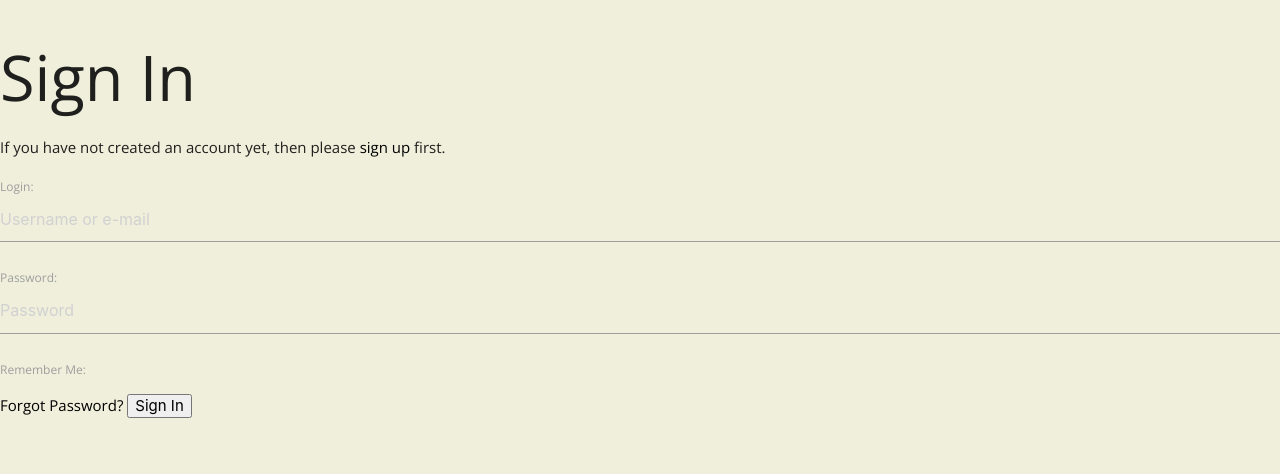
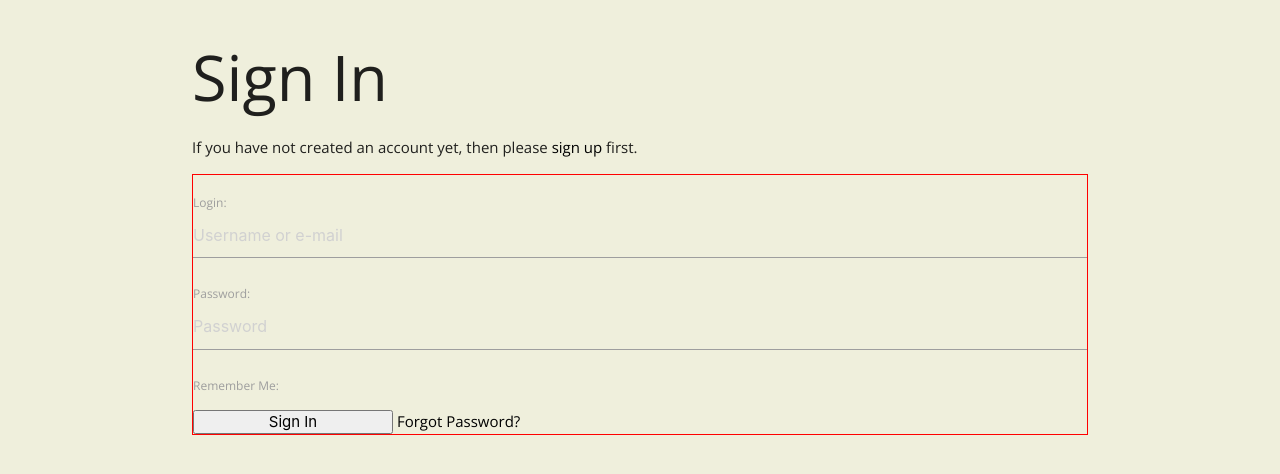
Before and after one commit to DelroyBrown28/rubymoon, a Django app: page /accounts/login/ in a window 1280 px wide. Shown: the part 64-538 px from the top of the page. Run offline with Django 3.2, Linux system fonts and the light colour scheme; some libraries are stand-ins or nearby versions.

Commit message:
updated login.html

```diff
--- a/static/css/main.css
+++ b/static/css/main.css
@@ -541,5 +541,17 @@ a.brand-logo {
         margin: 10px 0px;
     }
 
+    /* Sign in page */
 
+    #id_login {
+        background: transparent;
+    }
+
+    .login_form {
+        border: 1px solid red ;
+    }
+
+    .primaryAction {
+        width: 200px;
+    }
 }
--- a/store_products/models.py
+++ b/store_products/models.py
@@ -22,6 +22,7 @@ class Product(models.Model):
     sku = models.CharField(max_length=254, null=True, blank=True)
     name = models.CharField(max_length=254)
     description = models.TextField()
+    item_has_size = models.BooleanField(default=False, null=True, blank=True)
     price = models.DecimalField(max_digits=6, decimal_places=2)
     rating = models.DecimalField(
         max_digits=6, decimal_places=2, null=True, blank=True)
--- a/templates/allauth/account/login.html
+++ b/templates/allauth/account/login.html
@@ -1,4 +1,6 @@
 {% extends "account/base.html" %}
+{% load static %}
+
 
 {% load i18n %}
 {% load account socialaccount %}
@@ -6,6 +8,14 @@
 {% block head_title %}{% trans "Sign In" %}{% endblock %}
 
 {% block content %}
+<link rel="stylesheet" href="https://cdnjs.cloudflare.com/ajax/libs/materialize/1.0.0/css/materialize.min.css">
+<link
+  href="https://fonts.googleapis.com/css2?family=Cinzel+Decorative:wght@400;900&family=Open+Sans:wght@300;400;600;700&display=swap"
+  rel="stylesheet">
+<link rel="stylesheet" href="{% static '\css\main.css' %}">
+
+
+<div class="container login-container">
 
   <h1>{% trans "Sign In" %}</h1>
 
@@ -28,19 +38,20 @@ for a {{ site_name }} account and sign in below:{% endblocktrans %}</p>
 
   {% include "socialaccount/snippets/login_extra.html" %}
 
+
   {% else %}
   <p>{% blocktrans %}If you have not created an account yet, then please
     <a href="{{ signup_url }}">sign up</a> first.{% endblocktrans %}</p>
   {% endif %}
 
-<form class="login" method="POST" action="{% url 'account_login' %}">
+  <form class="login login_form" method="POST" action="{% url 'account_login' %}">
     {% csrf_token %}
     {{ form.as_p }}
     {% if redirect_field_value %}
     <input type="hidden" name="{{ redirect_field_name }}" value="{{ redirect_field_value }}" />
     {% endif %}
+    <button class="primaryAction" type="submit">{% trans "Sign In" %}</button>
     <a class="button secondaryAction" href="{% url 'account_reset_password' %}">{% trans "Forgot Password?" %}</a>
-  <button class="primaryAction" type="submit">{% trans "Sign In" %}</button>
   </form>
-
+</div>
 {% endblock %}
--- a/templates/base.html
+++ b/templates/base.html
@@ -103,13 +103,25 @@
                     {% endif %}
                 </p>
             </a>
-
         </li>
 
 
         {% else %}
         <li class="nav_items"><a class="nav_links" href="#">Login</a></li>
         <li class="nav_items"><a class="nav_links" href="#">Register</a></li>
+        <li class="nav_items z-depth-1 cart">
+            <a class="nav_links {% if grand_total %} purple_text {% else %} dimmer {% endif %}" href="#"> <i
+                    class="material-icons cart_icon">shopping_cart</i>
+                <p class="cart_amount">
+                    {% if grand_total %}
+                    £{{ grand_total|floatformat:2 }}
+                    {% else %}
+                    £0.00
+                    {% endif %}
+                </p>
+            </a>
+        </li>
+
         {% endif %}
 
 
```
Also changed, not shown: store_products/migrations/0005_auto_20201012_2225.py (added). Lines whose indentation alone changed are shown as unchanged.
